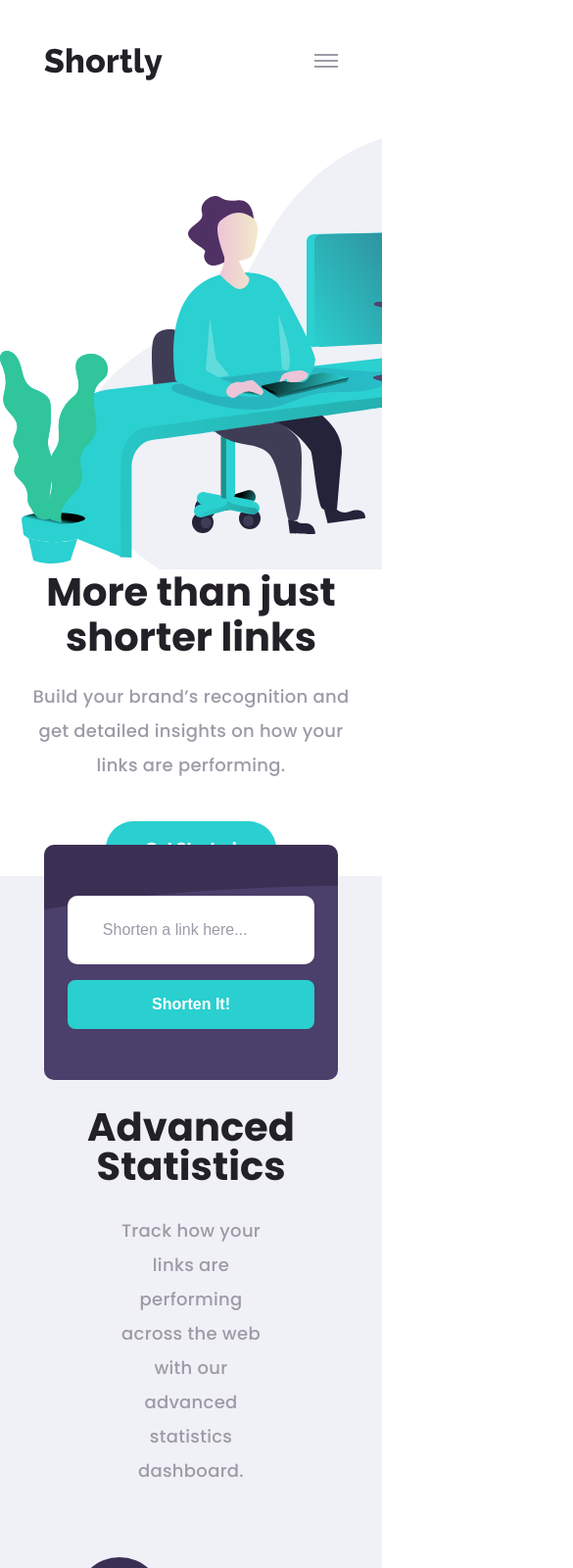
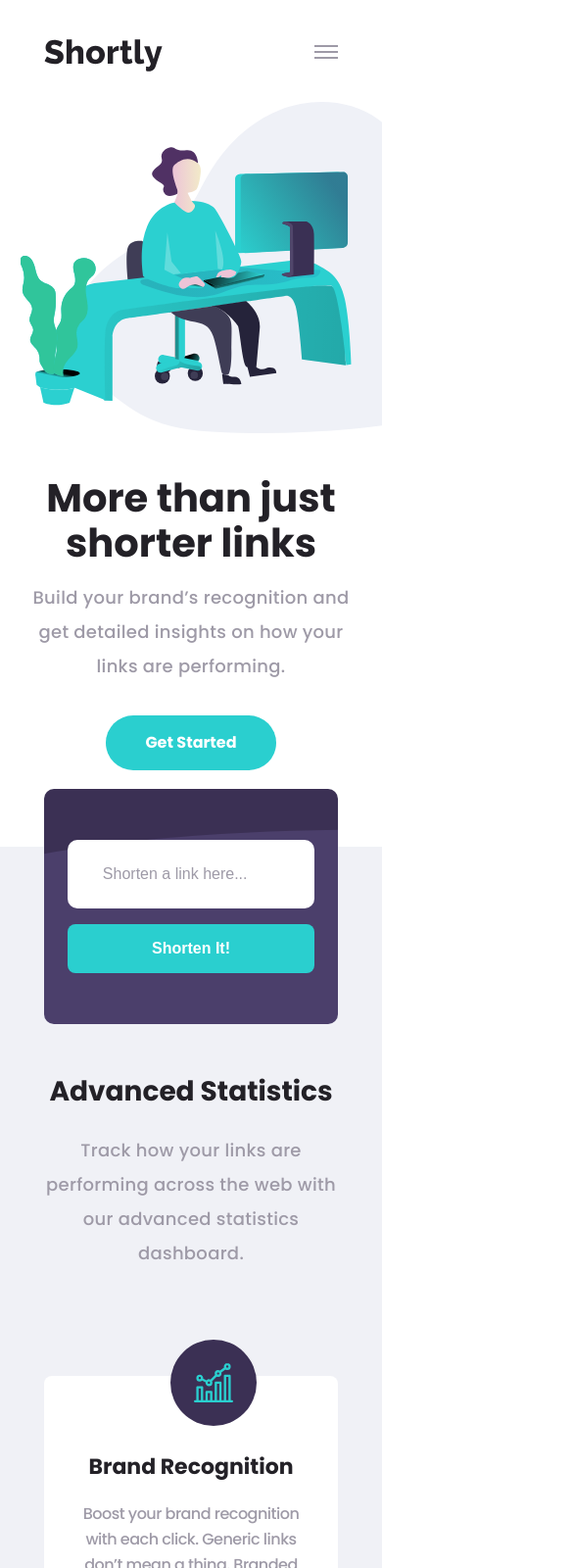
Before and after one commit to carlaamt/url-shortening-api-master, a plain HTML site: page index.html in a window 390 px wide. Shown: the top 1600 px of the page at 98% size, 585 px wide, since content can reach past the window. Drawn offline with Linux system fonts and the light colour scheme.

Commit message:
practice

```diff
--- a/assets/css/medias.css
+++ b/assets/css/medias.css
@@ -14,19 +14,23 @@
     p{
         font-size: 18px;
     }
-    #home{
-        height: 60vh;
-    }
     h1{
         font-size: 60px;
     }
     .img-home img{
-        transform: translateX(0);
+        transform: translateX(4%);
+        height: 338px;
     }
 }
 @media screen and (max-width: 1199px){
     body{
         font-size: 16px;
+    }
+    .info-home{
+        width: 45%;
+    }
+    .img-home{
+        width: 55%;
     }
     .btn-started,
     .short-link input,
@@ -54,6 +58,8 @@
     }
     header{
         justify-content: space-between;
+        padding-top: 40px;
+        padding-bottom: 28px;
     }
     .btn-mobile{
         display: flex;
@@ -109,6 +115,7 @@
         flex-direction: column-reverse;
         text-align: center;
         align-items: center;
+        justify-content: start;
         padding: 0;
     }
     .info-home{
@@ -123,22 +130,42 @@
     }
     .info-home p{
         max-width: unset;
-        padding: 0 30px;
+        padding: 0 33px;
+        margin: 15px 0 33px;
     }
     .img-home{
         width: 100%;
+        margin-bottom: 40px;
     }
-
-
-
-
+    #statistics p {
+        width: 100%;
+    }
+    h2{
+        font-size: 28px;
+    }
     .container-cards{
         flex-direction: column;
     }
-
-
-
-
+    .card{
+        text-align: center;
+    }
+    .container-cards .card:nth-child(2) {
+        margin-left: 0;
+        margin-right: 0;
+        transform: unset;
+    }
+    .container-cards .card:nth-child(3) {
+        transform: unset;
+    }
+    .container-icon{
+        left: 43%;
+    }
+    .container-cards .card:nth-child(1)::before{
+        left: 49%;
+        top: 100%;
+        height: 70vh;
+        width: 0%;
+    }
     .info-footer{
         flex-direction: column;
         align-items: center;
```
